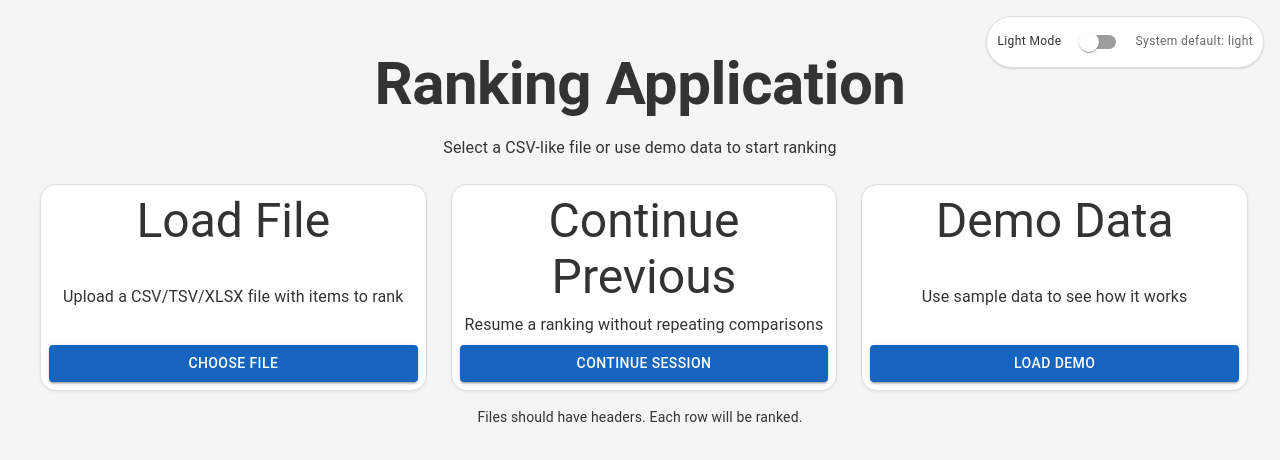
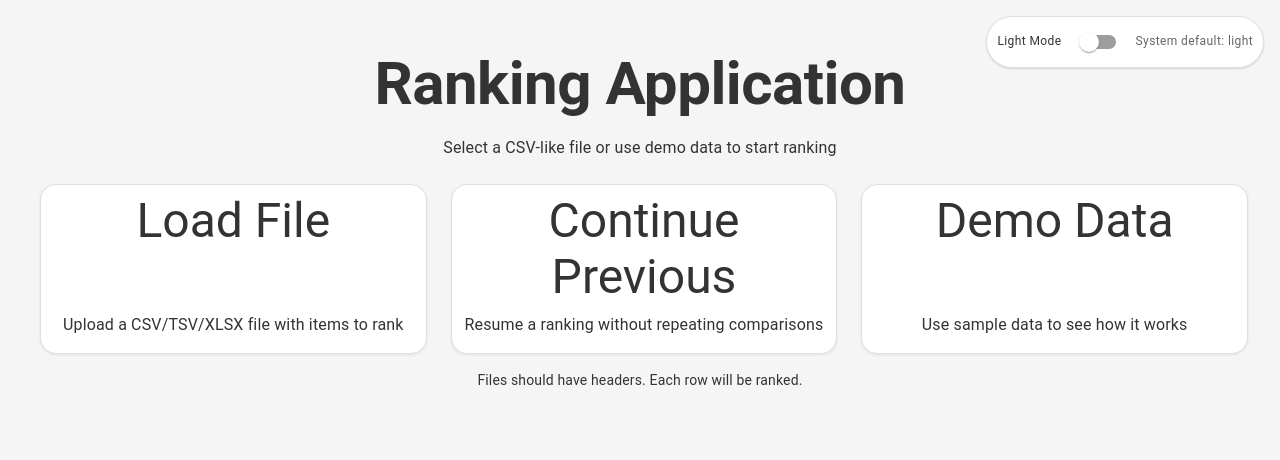
Before and after one commit to cwibach/ranking-app, a React (Vite) app: page / in a window 1280 px wide. Shown: the top 460 px of the page. Built offline with nearby package versions, Linux system fonts and the light colour scheme.

Commit message:
more updates

```diff
--- a/src/components/FileSelection.tsx
+++ b/src/components/FileSelection.tsx
@@ -1,5 +1,5 @@
 import { Box, Button, Grid, Typography } from '@mui/material'
-import { useRef } from 'react'
+import { useRef, type KeyboardEvent, type MouseEvent } from 'react'
 
 interface Props {
   onFileSelect: (
@@ -16,6 +16,13 @@ export default function FileSelection({ onFileSelect }: Props) {
   const fileInputRef = useRef<HTMLInputElement>(null)
   const inprogressInputRef = useRef<HTMLInputElement>(null)
   const API_URL = import.meta.env.VITE_API_URL || 'http://localhost:5000'
+
+  const handleCardKeyDown = (event: KeyboardEvent<HTMLDivElement>, action: () => void) => {
+    if (event.key === 'Enter' || event.key === ' ') {
+      event.preventDefault()
+      action()
+    }
+  }
 
   const handleDemoData = async () => {
     try {
@@ -130,7 +137,12 @@ Item 10,Tenth item,7.8`
       </Grid>
 
       <Grid size={4}>
-        <Box alignItems="center"
+        <Box
+          alignItems="center"
+          role="button"
+          tabIndex={0}
+          onClick={() => fileInputRef.current?.click()}
+          onKeyDown={(event) => handleCardKeyDown(event, () => fileInputRef.current?.click())}
           sx={{
             display: 'flex',
             flexDirection: 'column',
@@ -140,6 +152,13 @@ Item 10,Tenth item,7.8`
             borderRadius: 4,
             border: '1px solid var(--border-default)',
             boxShadow: '0 1px 3px rgba(0, 0, 0, 0.08)',
+            transition: 'background-color 0.2s ease, border-color 0.2s ease, transform 0.15s ease',
+            cursor: 'pointer',
+            '&:hover': {
+              backgroundColor: 'var(--bg-light)',
+              borderColor: 'var(--primary-blue)',
+              transform: 'translateY(-1px)'
+            },
             ml: 1,
             height: '100%'
           }}>
@@ -149,14 +168,6 @@ Item 10,Tenth item,7.8`
           <Typography variant="body1" sx={{mb:1}}>
             Upload a CSV/TSV/XLSX file with items to rank
           </Typography>
-          <Button
-            className="btn-primary"
-            sx={{ width: '100%' }}
-            onClick={() => fileInputRef.current?.click()}
-            variant='contained'
-          >
-            Choose File
-          </Button>
           <input
             ref={fileInputRef}
             type="file"
@@ -168,7 +179,12 @@ Item 10,Tenth item,7.8`
       </Grid>
 
       <Grid size={4}>
-        <Box alignItems="center"
+        <Box
+          alignItems="center"
+          role="button"
+          tabIndex={0}
+          onClick={() => inprogressInputRef.current?.click()}
+          onKeyDown={(event) => handleCardKeyDown(event, () => inprogressInputRef.current?.click())}
           sx={{
             display: 'flex',
             flexDirection: 'column',
@@ -178,6 +194,13 @@ Item 10,Tenth item,7.8`
             borderRadius: 4,
             border: '1px solid var(--border-default)',
             boxShadow: '0 1px 3px rgba(0, 0, 0, 0.08)',
+            transition: 'background-color 0.2s ease, border-color 0.2s ease, transform 0.15s ease',
+            cursor: 'pointer',
+            '&:hover': {
+              backgroundColor: 'var(--bg-light)',
+              borderColor: 'var(--primary-blue)',
+              transform: 'translateY(-1px)'
+            },
             ml: 1,
             height: '100%'
           }}>
@@ -189,14 +212,6 @@ Item 10,Tenth item,7.8`
           <Typography variant="body1" sx={{mb:1}}>
             Resume a ranking without repeating comparisons
           </Typography>
-          <Button
-            className="btn-primary"
-            sx={{ width: '100%' }}
-            onClick={() => inprogressInputRef.current?.click()}
-            variant='contained'
-          >
-            Continue Session
-          </Button>
           <input
             ref={inprogressInputRef}
             type="file"
@@ -208,7 +223,12 @@ Item 10,Tenth item,7.8`
       </Grid>
 
             <Grid size={4}>
-        <Box alignItems="center"
+        <Box
+          alignItems="center"
+          role="button"
+          tabIndex={0}
+          onClick={handleDemoData}
+          onKeyDown={(event) => handleCardKeyDown(event, handleDemoData)}
           sx={{
             display: 'flex',
             flexDirection: 'column',
@@ -218,6 +238,13 @@ Item 10,Tenth item,7.8`
             borderRadius: 4,
             border: '1px solid var(--border-default)',
             boxShadow: '0 1px 3px rgba(0, 0, 0, 0.08)',
+            transition: 'background-color 0.2s ease, border-color 0.2s ease, transform 0.15s ease',
+            cursor: 'pointer',
+            '&:hover': {
+              backgroundColor: 'var(--bg-light)',
+              borderColor: 'var(--primary-blue)',
+              transform: 'translateY(-1px)'
+            },
             ml: 1,
             height: '100%'
           }}>
@@ -230,14 +257,6 @@ Item 10,Tenth item,7.8`
             Use sample data to see how it works
           </Typography>
 
-          <Button
-            className="btn-primary"
-            sx={{ width: '100%' }}
-            onClick={handleDemoData}
-            variant='contained'
-          >
-            Load Demo
-          </Button>
         </Box>
       </Grid>
 
--- a/src/components/Results.tsx
+++ b/src/components/Results.tsx
@@ -1,5 +1,6 @@
-import { Box, Grid, Typography, Button } from '@mui/material'
+import { Box, Grid, Typography, Button, Dialog, DialogActions, DialogContent, DialogContentText, DialogTitle } from '@mui/material'
 import FinalItemList from './FinalRankingList.tsx'
+import { useState } from 'react'
 
 interface Item {
   [key: string]: string
@@ -13,6 +14,7 @@ interface Props {
 
 export default function Results({ sessionId, onNewRanking, sortedItems }: Props) {
   const API_URL = import.meta.env.VITE_API_URL || 'http://localhost:5000'
+  const [confirmOpen, setConfirmOpen] = useState(false)
 
   const handleDownload = async () => {
     try {
@@ -42,6 +44,20 @@ export default function Results({ sessionId, onNewRanking, sortedItems }: Props)
       headers: { 'Content-Type': 'application/json' },
       body: JSON.stringify({ sessionId })
     }).catch(() => { })
+  }
+
+  const handleExitClick = () => {
+    setConfirmOpen(true)
+  }
+
+  const handleCancelExit = () => {
+    setConfirmOpen(false)
+  }
+
+  const handleConfirmExit = () => {
+    setConfirmOpen(false)
+    handleExit()
+    onNewRanking()
   }
 
   return (
@@ -81,10 +97,7 @@ export default function Results({ sessionId, onNewRanking, sortedItems }: Props)
           </Button>
           <Button
             className="btn-danger"
-            onClick={() => {
-              handleExit()
-              onNewRanking()
-            }}
+            onClick={handleExitClick}
             variant={"contained"}
           sx={{ justifySelf: 'end' }}>
             ❌ Exit
@@ -123,15 +136,34 @@ export default function Results({ sessionId, onNewRanking, sortedItems }: Props)
           </Button>
           <Button
             className="btn-danger"
-            onClick={() => {
-              handleExit()
-              onNewRanking()
-            }}
+            onClick={handleExitClick}
             variant={"contained"}
           sx={{ justifySelf: 'end' }}>
             ❌ Exit
           </Button>
         </Box>
+
+        <Dialog
+          open={confirmOpen}
+          onClose={handleCancelExit}
+          aria-labelledby="exit-confirmation-dialog-title"
+          aria-describedby="exit-confirmation-dialog-description"
+        >
+          <DialogTitle id="exit-confirmation-dialog-title">
+            Exit Ranking Session
+          </DialogTitle>
+          <DialogContent>
+            <DialogContentText id="exit-confirmation-dialog-description">
+              Are you sure you want to exit to the home screen? If you have not saved your results, you may lose them.
+            </DialogContentText>
+          </DialogContent>
+          <DialogActions>
+            <Button className="btn-cancel" onClick={handleCancelExit}>Cancel</Button>
+            <Button className="btn-secondary btn-confirm" onClick={handleConfirmExit} autoFocus>
+              Exit Home
+            </Button>
+          </DialogActions>
+        </Dialog>
       </Grid>
     </Grid>
   )
--- a/src/components/SelectItem.tsx
+++ b/src/components/SelectItem.tsx
@@ -1,5 +1,5 @@
-import { useState, type KeyboardEvent, type MouseEvent } from 'react'
-import { Box, Button, Typography } from '@mui/material'
+import { useState, type KeyboardEvent} from 'react'
+import { Box, Typography } from '@mui/material'
 
 export interface Item {
   [key: string]: string
```
